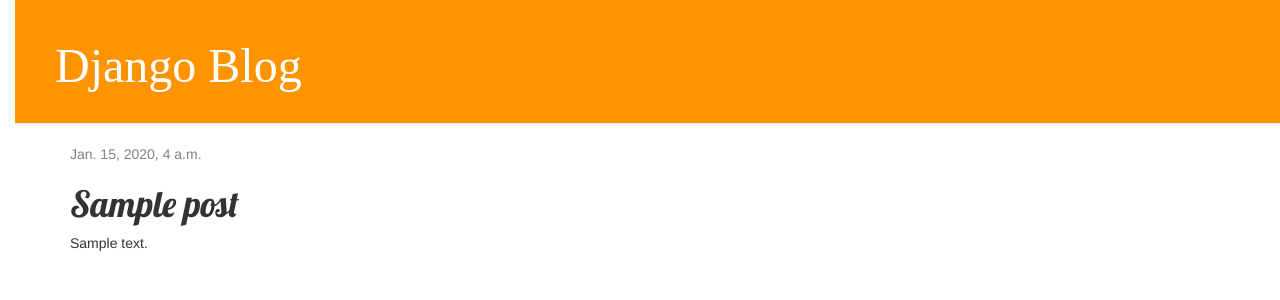
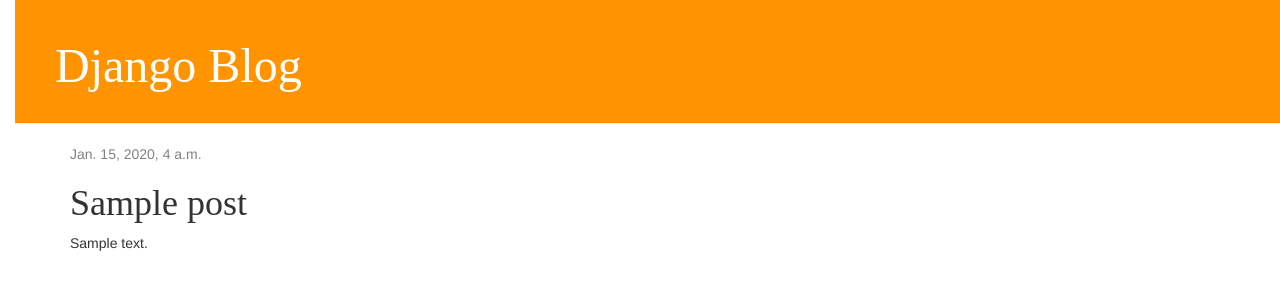
Before and after one commit to JSBCCA/django-blog, a Django app: page /post/1/ in a window 1280 px wide. Shown: the top 300 px of the page. Run offline with Django 3.2, Linux system fonts and the light colour scheme; tables that the repository leaves empty hold one stand-in row (values such as "Sample post"); some libraries are stand-ins or nearby versions.

Commit message:
Changed font

```diff
--- a/blog/static/css/blog.css
+++ b/blog/static/css/blog.css
@@ -24,7 +24,7 @@
 }
 
 h1, h2, h3, h4 {
-    font-family: 'Lobster', cursive;
+    font-family: 'Times New Roman', Times, serif;
 }
 
 .date {
```
